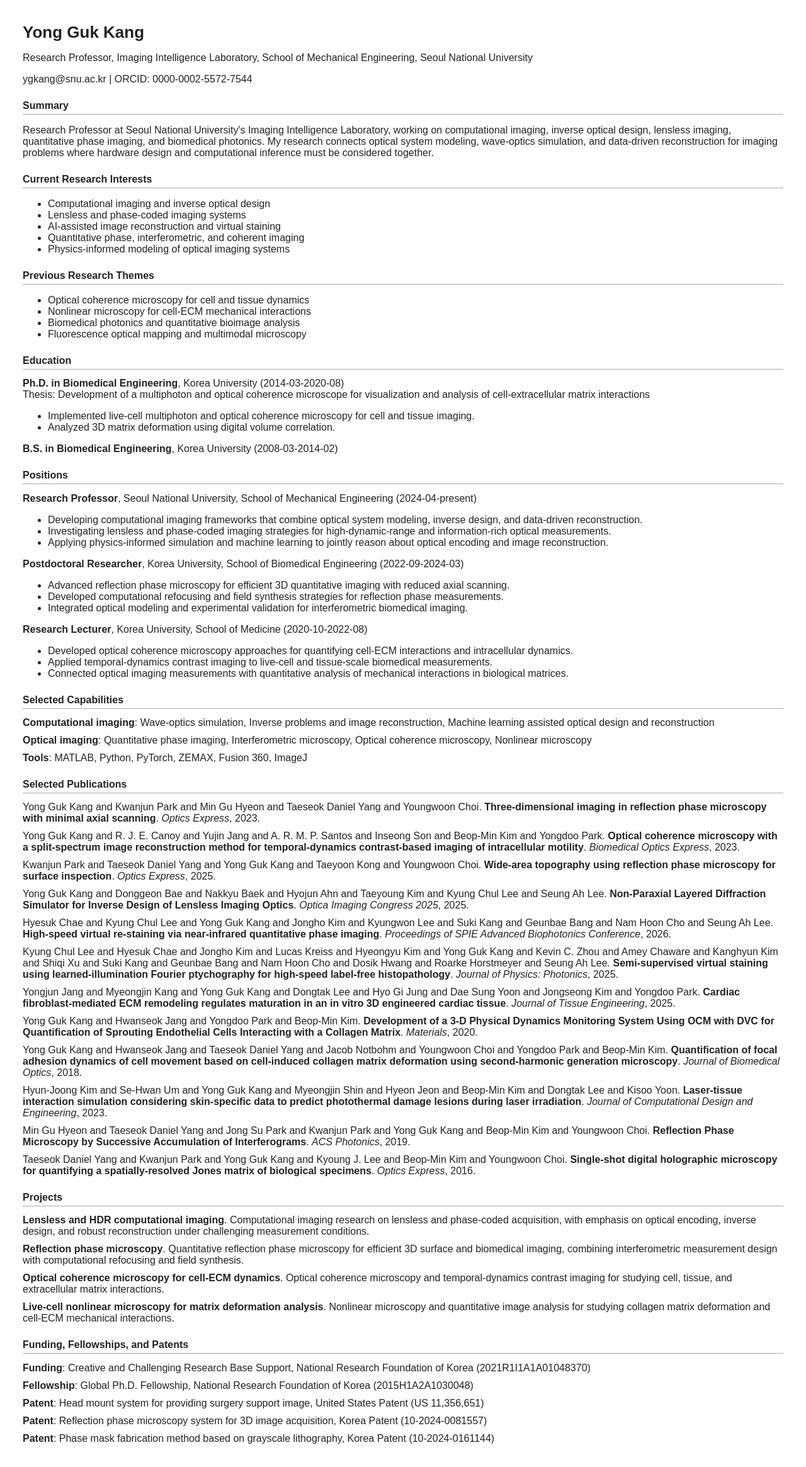
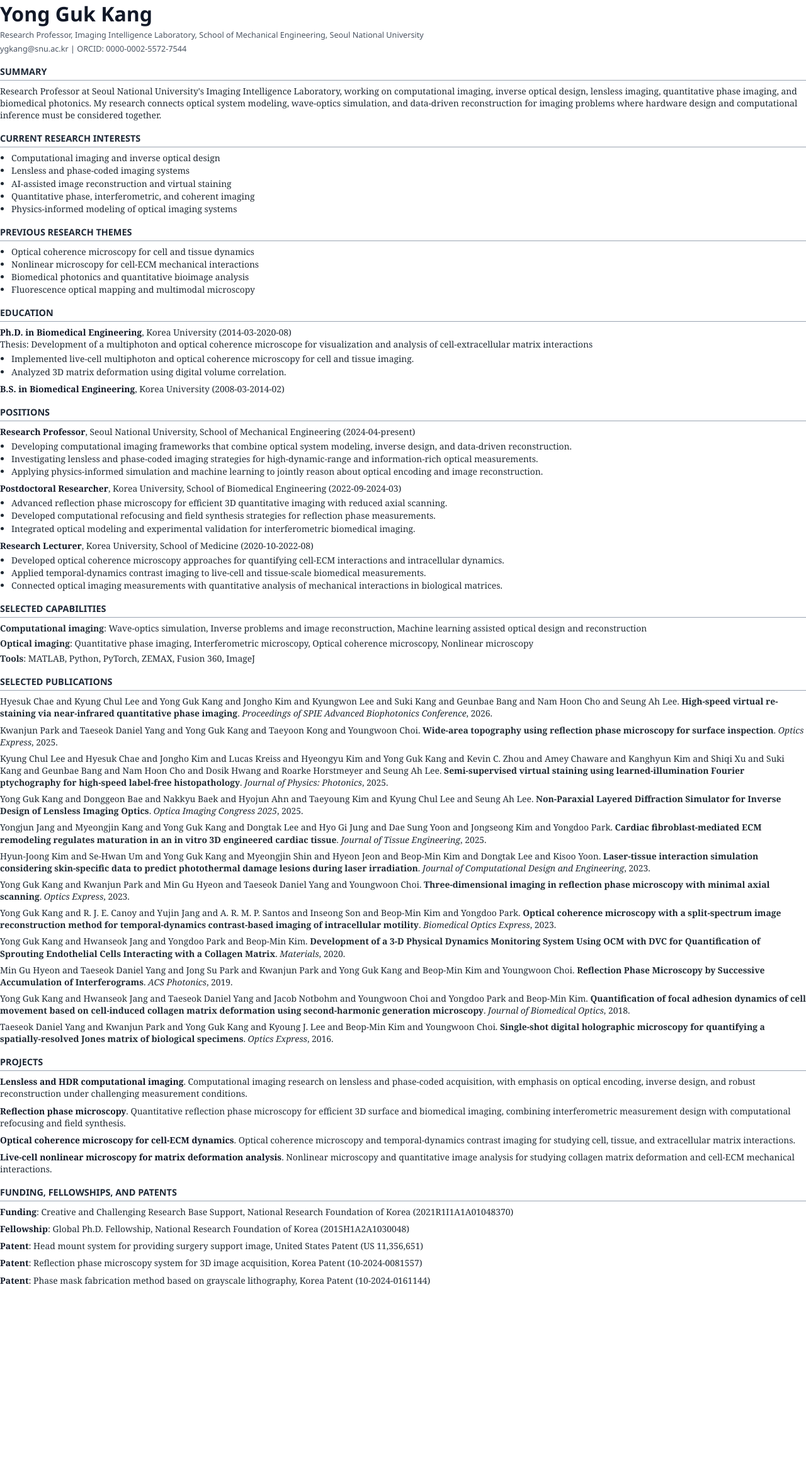
Before and after one commit to kygwow/myhomepage, a Jekyll site: the page files/Kang_Yongguk_CV.html, which Jekyll copies as it is, in a window 1280 px wide. Shown: the whole page at 63% size. Built offline with Jekyll 4.4.1, drawn with Linux system fonts in a browser that asks for light colours; after the commit the page ends 2051 px from its top, so only the background shows below that.

```diff
--- a/_pages/publications.html
+++ b/_pages/publications.html
@@ -10,12 +10,13 @@ author_profile: true
 {% endif %}
 
 {% include base_path %}
+{% assign sorted_publications = site.publications | sort: "date" | reverse %}
 
 <!-- New style rendering if publication categories are defined -->
 {% if site.publication_category %}
   {% for category in site.publication_category  %}
     {% assign title_shown = false %}
-    {% for post in site.publications reversed %}
+    {% for post in sorted_publications %}
       {% if post.category != category[0] %}
         {% continue %}
       {% endif %}
@@ -27,7 +28,7 @@ author_profile: true
     {% endfor %}
   {% endfor %}
 {% else %}
-  {% for post in site.publications reversed %}
+  {% for post in sorted_publications %}
     {% include archive-single.html %}
   {% endfor %}
 {% endif %}
--- a/files/Kang_Yongguk_CV.html
+++ b/files/Kang_Yongguk_CV.html
@@ -4,16 +4,52 @@
   <meta charset="utf-8">
   <title>Yong Guk Kang - Academic CV</title>
   <style>
-    body { font-family: Arial, sans-serif; margin: 36px; color: #222; }
-    h1 { font-size: 26px; margin-bottom: 4px; }
-    h2 { font-size: 16px; border-bottom: 1px solid #aaa; padding-bottom: 4px; margin-top: 24px; }
-    .item { margin-bottom: 10px; }
+    @page { margin: 0.62in 0.68in; }
+    body {
+      color: #1f2933;
+      font-family: Georgia, "Times New Roman", serif;
+      font-size: 10.4pt;
+      line-height: 1.38;
+      margin: 0;
+    }
+    h1 {
+      color: #111827;
+      font-family: "Segoe UI", Arial, sans-serif;
+      font-size: 24pt;
+      font-weight: 650;
+      letter-spacing: 0;
+      margin: 0 0 3px;
+    }
+    h2 {
+      border-bottom: 1px solid #9aa4b2;
+      color: #1f2937;
+      font-family: "Segoe UI", Arial, sans-serif;
+      font-size: 10.8pt;
+      font-weight: 650;
+      letter-spacing: 0;
+      margin: 18px 0 7px;
+      padding-bottom: 3px;
+      text-transform: uppercase;
+    }
+    p { margin: 0 0 7px; }
+    ul { margin: 4px 0 8px 18px; padding: 0; }
+    li { margin: 1px 0; }
+    .meta {
+      color: #4b5563;
+      font-family: "Segoe UI", Arial, sans-serif;
+      font-size: 9.5pt;
+      margin-bottom: 4px;
+    }
+    .item { margin-bottom: 8px; }
+    .item strong { color: #111827; }
+    .pub { margin-bottom: 7px; }
+    .capability { margin-bottom: 5px; }
   </style>
 </head>
 <body>
   <h1>Yong Guk Kang</h1>
-  <p>Research Professor, Imaging Intelligence Laboratory, School of Mechanical Engineering, Seoul National University</p>
-  <p>ygkang@snu.ac.kr | ORCID: 0000-0002-5572-7544</p>
+  <p class="meta">Research Professor, Imaging Intelligence Laboratory, School of Mechanical Engineering, Seoul National University</p>
+  <p class="meta">ygkang@snu.ac.kr | ORCID: 0000-0002-5572-7544</p>
   <h2>Summary</h2>
   <p>Research Professor at Seoul National University's Imaging Intelligence Laboratory, working on computational imaging, inverse optical design, lensless imaging, quantitative phase imaging, and biomedical photonics. My research connects optical system modeling, wave-optics simulation, and data-driven reconstruction for imaging problems where hardware design and computational inference must be considered together.</p>
   <h2>Current Research Interests</h2>
@@ -75,37 +111,37 @@
 
   <h2>Selected Capabilities</h2>
 
-  <div class="item"><strong>Computational imaging</strong>: Wave-optics simulation, Inverse problems and image reconstruction, Machine learning assisted optical design and reconstruction</div>
+  <div class="capability"><strong>Computational imaging</strong>: Wave-optics simulation, Inverse problems and image reconstruction, Machine learning assisted optical design and reconstruction</div>
 
-  <div class="item"><strong>Optical imaging</strong>: Quantitative phase imaging, Interferometric microscopy, Optical coherence microscopy, Nonlinear microscopy</div>
+  <div class="capability"><strong>Optical imaging</strong>: Quantitative phase imaging, Interferometric microscopy, Optical coherence microscopy, Nonlinear microscopy</div>
 
-  <div class="item"><strong>Tools</strong>: MATLAB, Python, PyTorch, ZEMAX, Fusion 360, ImageJ</div>
+  <div class="capability"><strong>Tools</strong>: MATLAB, Python, PyTorch, ZEMAX, Fusion 360, ImageJ</div>
 
   <h2>Selected Publications</h2>
 
-  <div class="item">Yong Guk Kang and Kwanjun Park and Min Gu Hyeon and Taeseok Daniel Yang and Youngwoon Choi. <strong>Three-dimensional imaging in reflection phase microscopy with minimal axial scanning</strong>. <em>Optics Express</em>, 2023.</div>
+  <div class="pub">Hyesuk Chae and Kyung Chul Lee and Yong Guk Kang and Jongho Kim and Kyungwon Lee and Suki Kang and Geunbae Bang and Nam Hoon Cho and Seung Ah Lee. <strong>High-speed virtual re-staining via near-infrared quantitative phase imaging</strong>. <em>Proceedings of SPIE Advanced Biophotonics Conference</em>, 2026.</div>
 
-  <div class="item">Yong Guk Kang and R. J. E. Canoy and Yujin Jang and A. R. M. P. Santos and Inseong Son and Beop-Min Kim and Yongdoo Park. <strong>Optical coherence microscopy with a split-spectrum image reconstruction method for temporal-dynamics contrast-based imaging of intracellular motility</strong>. <em>Biomedical Optics Express</em>, 2023.</div>
+  <div class="pub">Kwanjun Park and Taeseok Daniel Yang and Yong Guk Kang and Taeyoon Kong and Youngwoon Choi. <strong>Wide-area topography using reflection phase microscopy for surface inspection</strong>. <em>Optics Express</em>, 2025.</div>
 
-  <div class="item">Kwanjun Park and Taeseok Daniel Yang and Yong Guk Kang and Taeyoon Kong and Youngwoon Choi. <strong>Wide-area topography using reflection phase microscopy for surface inspection</strong>. <em>Optics Express</em>, 2025.</div>
+  <div class="pub">Kyung Chul Lee and Hyesuk Chae and Jongho Kim and Lucas Kreiss and Hyeongyu Kim and Yong Guk Kang and Kevin C. Zhou and Amey Chaware and Kanghyun Kim and Shiqi Xu and Suki Kang and Geunbae Bang and Nam Hoon Cho and Dosik Hwang and Roarke Horstmeyer and Seung Ah Lee. <strong>Semi-supervised virtual staining using learned-illumination Fourier ptychography for high-speed label-free histopathology</strong>. <em>Journal of Physics: Photonics</em>, 2025.</div>
 
-  <div class="item">Yong Guk Kang and Donggeon Bae and Nakkyu Baek and Hyojun Ahn and Taeyoung Kim and Kyung Chul Lee and Seung Ah Lee. <strong>Non-Paraxial Layered Diffraction Simulator for Inverse Design of Lensless Imaging Optics</strong>. <em>Optica Imaging Congress 2025</em>, 2025.</div>
+  <div class="pub">Yong Guk Kang and Donggeon Bae and Nakkyu Baek and Hyojun Ahn and Taeyoung Kim and Kyung Chul Lee and Seung Ah Lee. <strong>Non-Paraxial Layered Diffraction Simulator for Inverse Design of Lensless Imaging Optics</strong>. <em>Optica Imaging Congress 2025</em>, 2025.</div>
 
-  <div class="item">Hyesuk Chae and Kyung Chul Lee and Yong Guk Kang and Jongho Kim and Kyungwon Lee and Suki Kang and Geunbae Bang and Nam Hoon Cho and Seung Ah Lee. <strong>High-speed virtual re-staining via near-infrared quantitative phase imaging</strong>. <em>Proceedings of SPIE Advanced Biophotonics Conference</em>, 2026.</div>
+  <div class="pub">Yongjun Jang and Myeongjin Kang and Yong Guk Kang and Dongtak Lee and Hyo Gi Jung and Dae Sung Yoon and Jongseong Kim and Yongdoo Park. <strong>Cardiac fibroblast-mediated ECM remodeling regulates maturation in an in vitro 3D engineered cardiac tissue</strong>. <em>Journal of Tissue Engineering</em>, 2025.</div>
 
-  <div class="item">Kyung Chul Lee and Hyesuk Chae and Jongho Kim and Lucas Kreiss and Hyeongyu Kim and Yong Guk Kang and Kevin C. Zhou and Amey Chaware and Kanghyun Kim and Shiqi Xu and Suki Kang and Geunbae Bang and Nam Hoon Cho and Dosik Hwang and Roarke Horstmeyer and Seung Ah Lee. <strong>Semi-supervised virtual staining using learned-illumination Fourier ptychography for high-speed label-free histopathology</strong>. <em>Journal of Physics: Photonics</em>, 2025.</div>
+  <div class="pub">Hyun-Joong Kim and Se-Hwan Um and Yong Guk Kang and Myeongjin Shin and Hyeon Jeon and Beop-Min Kim and Dongtak Lee and Kisoo Yoon. <strong>Laser-tissue interaction simulation considering skin-specific data to predict photothermal damage lesions during laser irradiation</strong>. <em>Journal of Computational Design and Engineering</em>, 2023.</div>
 
-  <div class="item">Yongjun Jang and Myeongjin Kang and Yong Guk Kang and Dongtak Lee and Hyo Gi Jung and Dae Sung Yoon and Jongseong Kim and Yongdoo Park. <strong>Cardiac fibroblast-mediated ECM remodeling regulates maturation in an in vitro 3D engineered cardiac tissue</strong>. <em>Journal of Tissue Engineering</em>, 2025.</div>
+  <div class="pub">Yong Guk Kang and Kwanjun Park and Min Gu Hyeon and Taeseok Daniel Yang and Youngwoon Choi. <strong>Three-dimensional imaging in reflection phase microscopy with minimal axial scanning</strong>. <em>Optics Express</em>, 2023.</div>
 
-  <div class="item">Yong Guk Kang and Hwanseok Jang and Yongdoo Park and Beop-Min Kim. <strong>Development of a 3-D Physical Dynamics Monitoring System Using OCM with DVC for Quantification of Sprouting Endothelial Cells Interacting with a Collagen Matrix</strong>. <em>Materials</em>, 2020.</div>
+  <div class="pub">Yong Guk Kang and R. J. E. Canoy and Yujin Jang and A. R. M. P. Santos and Inseong Son and Beop-Min Kim and Yongdoo Park. <strong>Optical coherence microscopy with a split-spectrum image reconstruction method for temporal-dynamics contrast-based imaging of intracellular motility</strong>. <em>Biomedical Optics Express</em>, 2023.</div>
 
-  <div class="item">Yong Guk Kang and Hwanseok Jang and Taeseok Daniel Yang and Jacob Notbohm and Youngwoon Choi and Yongdoo Park and Beop-Min Kim. <strong>Quantification of focal adhesion dynamics of cell movement based on cell-induced collagen matrix deformation using second-harmonic generation microscopy</strong>. <em>Journal of Biomedical Optics</em>, 2018.</div>
+  <div class="pub">Yong Guk Kang and Hwanseok Jang and Yongdoo Park and Beop-Min Kim. <strong>Development of a 3-D Physical Dynamics Monitoring System Using OCM with DVC for Quantification of Sprouting Endothelial Cells Interacting with a Collagen Matrix</strong>. <em>Materials</em>, 2020.</div>
 
-  <div class="item">Hyun-Joong Kim and Se-Hwan Um and Yong Guk Kang and Myeongjin Shin and Hyeon Jeon and Beop-Min Kim and Dongtak Lee and Kisoo Yoon. <strong>Laser-tissue interaction simulation considering skin-specific data to predict photothermal damage lesions during laser irradiation</strong>. <em>Journal of Computational Design and Engineering</em>, 2023.</div>
+  <div class="pub">Min Gu Hyeon and Taeseok Daniel Yang and Jong Su Park and Kwanjun Park and Yong Guk Kang and Beop-Min Kim and Youngwoon Choi. <strong>Reflection Phase Microscopy by Successive Accumulation of Interferograms</strong>. <em>ACS Photonics</em>, 2019.</div>
 
-  <div class="item">Min Gu Hyeon and Taeseok Daniel Yang and Jong Su Park and Kwanjun Park and Yong Guk Kang and Beop-Min Kim and Youngwoon Choi. <strong>Reflection Phase Microscopy by Successive Accumulation of Interferograms</strong>. <em>ACS Photonics</em>, 2019.</div>
+  <div class="pub">Yong Guk Kang and Hwanseok Jang and Taeseok Daniel Yang and Jacob Notbohm and Youngwoon Choi and Yongdoo Park and Beop-Min Kim. <strong>Quantification of focal adhesion dynamics of cell movement based on cell-induced collagen matrix deformation using second-harmonic generation microscopy</strong>. <em>Journal of Biomedical Optics</em>, 2018.</div>
 
-  <div class="item">Taeseok Daniel Yang and Kwanjun Park and Yong Guk Kang and Kyoung J. Lee and Beop-Min Kim and Youngwoon Choi. <strong>Single-shot digital holographic microscopy for quantifying a spatially-resolved Jones matrix of biological specimens</strong>. <em>Optics Express</em>, 2016.</div>
+  <div class="pub">Taeseok Daniel Yang and Kwanjun Park and Yong Guk Kang and Kyoung J. Lee and Beop-Min Kim and Youngwoon Choi. <strong>Single-shot digital holographic microscopy for quantifying a spatially-resolved Jones matrix of biological specimens</strong>. <em>Optics Express</em>, 2016.</div>
 
   <h2>Projects</h2>
 
```
Also changed, not shown: _pages/cv.md (+2 -1 lines), files/Kang_Yongguk_Resume.html (+51 -23 lines), 2 other files.
